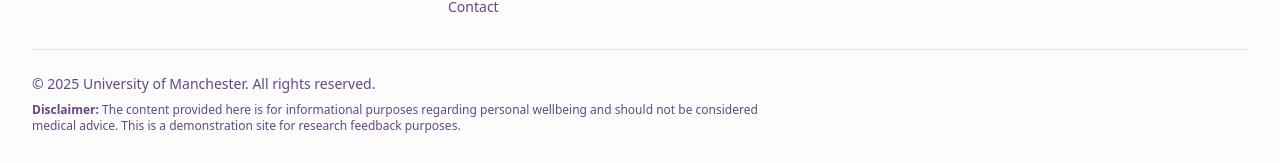
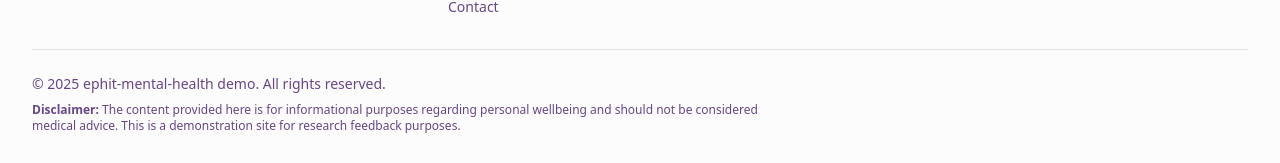
Before and after one commit to fitnessuom/ephit-mental-health, a React (Vite) app: page /chat in a window 1280 px wide. Shown: the part 1133-1296 px from the top of the page. Built offline with nearby package versions, Linux system fonts and the light colour scheme; the HTML template or start-up script is replaced by a standard one.

Commit message:
Update footer text

```diff
--- a/src/components/Footer.tsx
+++ b/src/components/Footer.tsx
@@ -58,7 +58,7 @@ export function Footer() {
         <div className="mt-8 pt-6 border-t border-border">
           <div className="text-sm text-muted-foreground space-y-2">
             <p className="font-medium">
-              © {new Date().getFullYear()} University of Manchester. All rights reserved.
+              © {new Date().getFullYear()} ephit-mental-health demo. All rights reserved.
             </p>
             <p className="text-xs max-w-3xl">
               <strong>Disclaimer:</strong> The content provided here is for informational purposes
```
